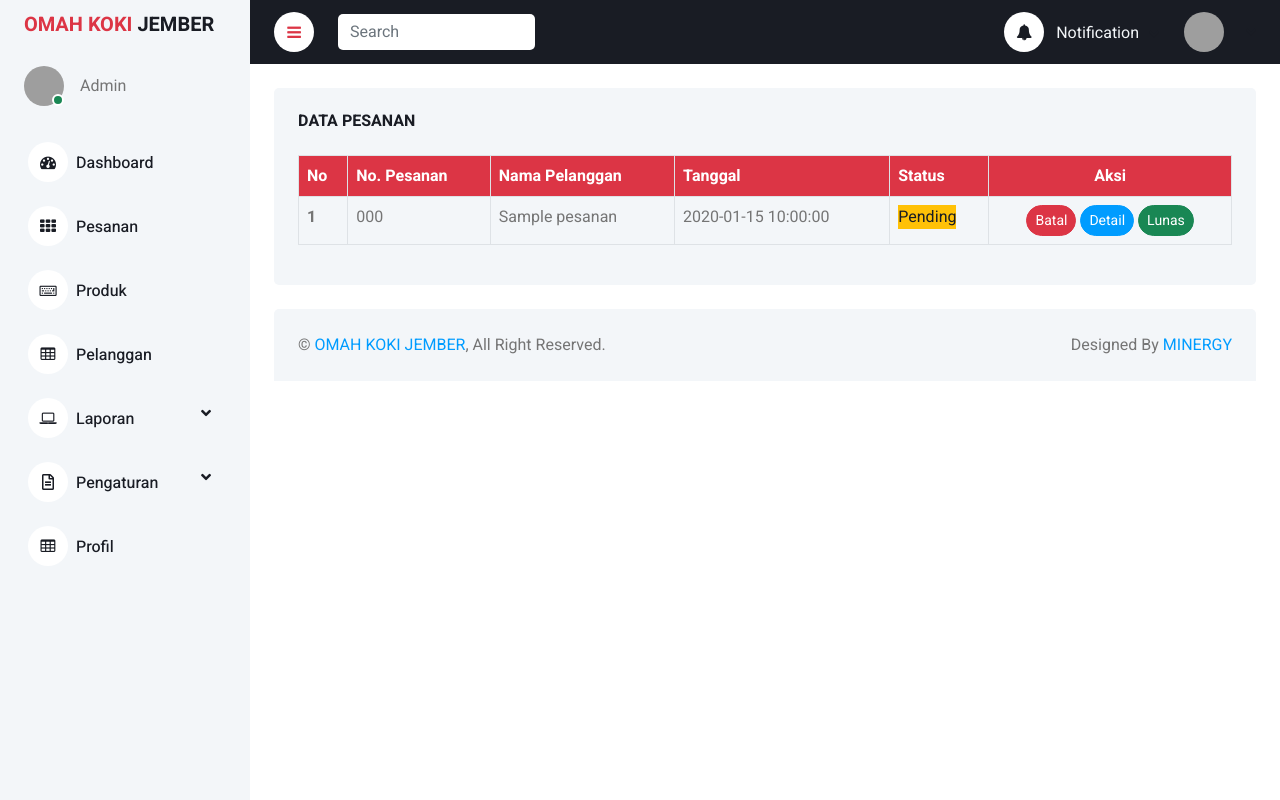
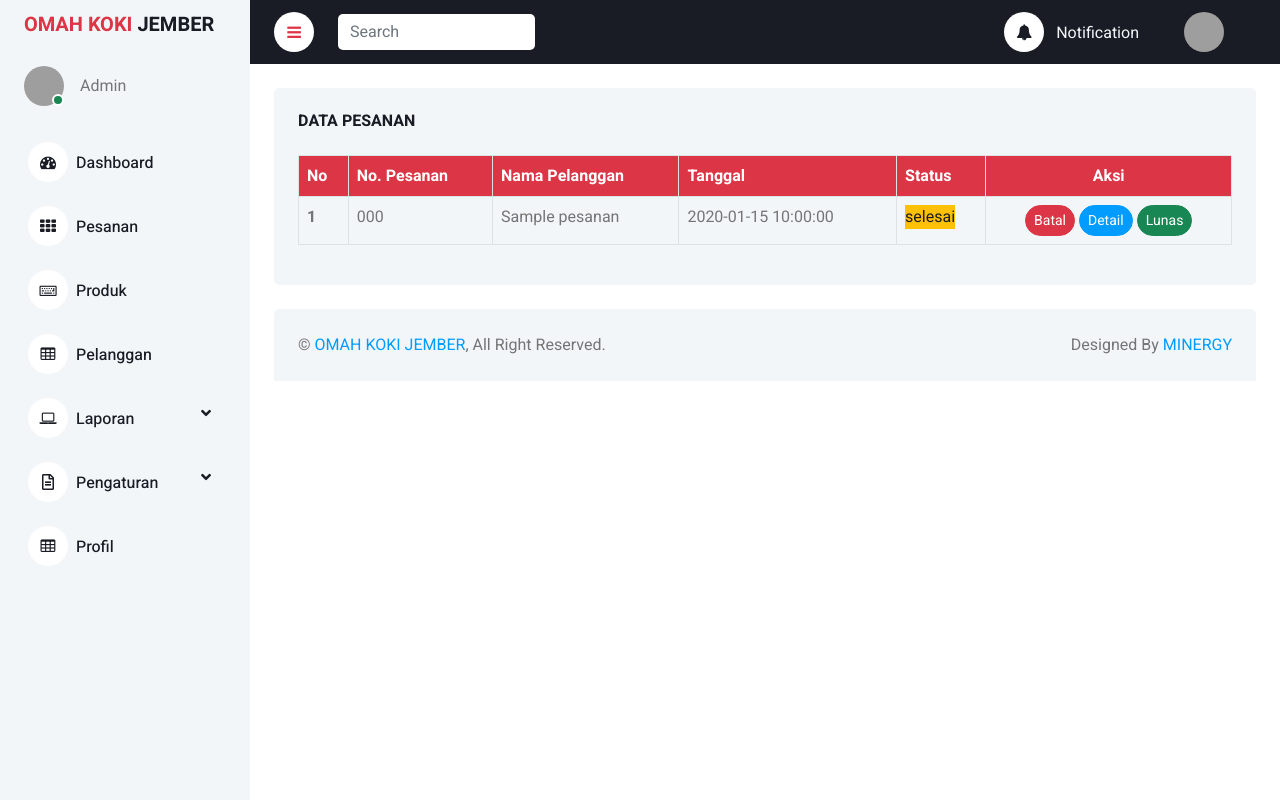
Before and after one commit to MuhammadRamaPradipaWijaya/Omah-Koki-Jember, a Flask app: page /adpesanan in a window 1280 px wide. Run offline with Flask 3, Linux system fonts and the light colour scheme; a database or web service that is not in the repository returns one stand-in record (values such as "Sample title"); some libraries are stand-ins or nearby versions; grey boxes are pictures that could not be loaded.

Commit message:
Update ad_pesanan.html

```diff
--- a/templates/ad_pesanan.html
+++ b/templates/ad_pesanan.html
@@ -23,7 +23,7 @@
           <td>{{pesanan.nomor_pesanan}}</td>
           <td>{{pesanan.nama}}</td>
           <td>{{pesanan.tanggal_pesanan}}</td>
-          <td><span class="bg-warning text-dark">Pending</span></td>
+          <td><span class="bg-warning text-dark">{{ pesanan.status }}</span></td>
           <td class="text-center">
             <button class="btn btn-sm btn-danger rounded-pill">Batal</button>
             <button class="btn btn-sm  btn-primary rounded-pill" data-bs-toggle="modal" data-bs-target="#Detail{{pesanan._id}}">Detail</button>
@@ -128,7 +128,7 @@
         </div>
       </div>
       <div class="modal-footer">
-        <button type="button" class="btn btn-secondary" data-bs-dismiss="modal">Close</button>
+        <button type="button" class="btn btn-secondary" data-bs-dismiss="modal">Tutup</button>
       </div>
     </div>
   </div>
```
